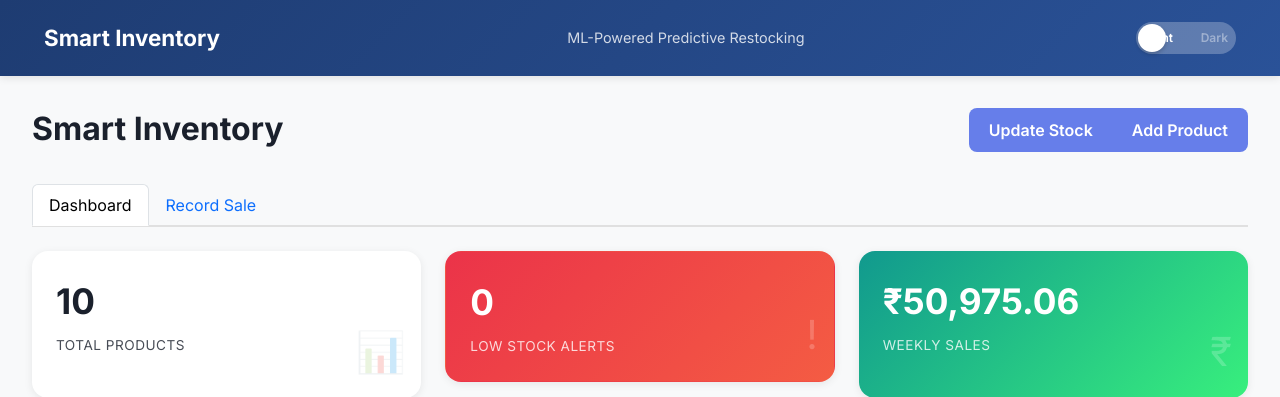
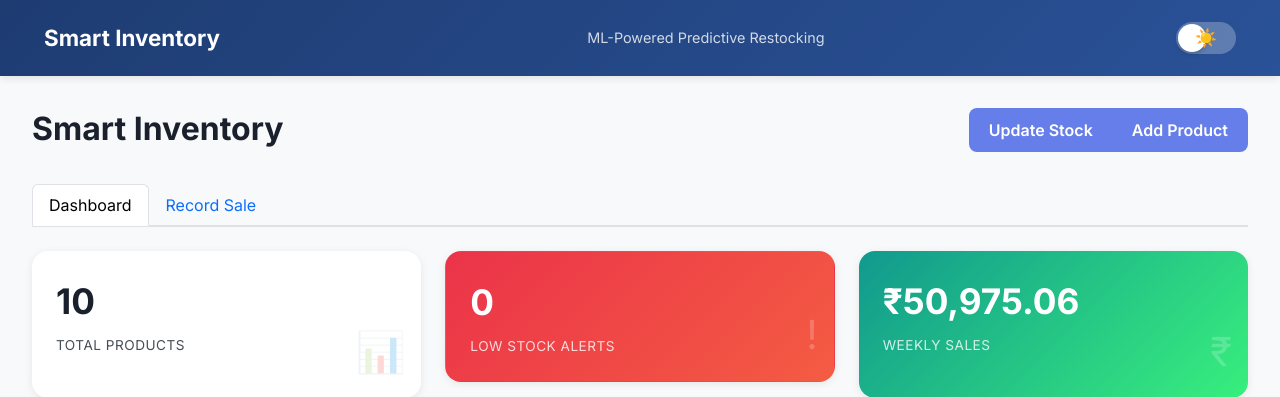
Before and after one commit to Kush69420/Smart-Stock-Predicting-system, a Flask app: page / in a window 1280 px wide. Shown: the top 397 px of the page. Run offline with Flask 3, Linux system fonts and the light colour scheme; data comes from the database, SQL or seed files in the repository; data that the repository does not hold is empty.

Commit message:
Update theme toggle to use sun and moon emojis instead of text
Replace text labels with emoji symbols on the theme toggle slider in the UI.

Replit-Commit-Author: Agent
Replit-Commit-Session-Id: e4a00cd0-bffa-45be-b835-d03da8f41ba9
Replit-Commit-Checkpoint-Type: full_checkpoint
Replit-Commit-Event-Id: eed83256-6636-4893-9465-c7d029096a79
Replit-Commit-Screenshot-Url: https://storage.googleapis.com/screenshot-production-us-central1/bfa5a85c-1217-486a-906c-3747fe48cff2/e4a00cd0-bffa-45be-b835-d03da8f41ba9/Vw5iJCi

```diff
--- a/static/style.css
+++ b/static/style.css
@@ -56,7 +56,7 @@ body {
 
 .theme-toggle-label {
     position: relative;
-    width: 100px;
+    width: 60px;
     height: 32px;
     background-color: rgba(255,255,255,0.25);
     border-radius: 16px;
@@ -65,11 +65,8 @@ body {
     margin: 0;
     display: flex;
     align-items: center;
-    justify-content: space-between;
-    padding: 0 8px;
-    font-size: 0.75rem;
-    font-weight: 600;
-    color: white;
+    justify-content: center;
+    font-size: 1rem;
 }
 
 .theme-toggle-label::after {
@@ -85,10 +82,12 @@ body {
     box-shadow: 0 2px 4px rgba(0,0,0,0.2);
 }
 
-.toggle-text {
-    opacity: 0.6;
+.toggle-emoji {
+    position: absolute;
+    opacity: 0;
     transition: opacity 0.3s;
     z-index: 1;
+    font-size: 1.1rem;
 }
 
 .toggle-light {
@@ -96,7 +95,7 @@ body {
 }
 
 .toggle-dark {
-    opacity: 0.4;
+    opacity: 0;
 }
 
 .theme-toggle-checkbox:checked + .theme-toggle-label {
@@ -104,11 +103,11 @@ body {
 }
 
 .theme-toggle-checkbox:checked + .theme-toggle-label::after {
-    transform: translateX(48px);
+    transform: translateX(28px);
 }
 
 .theme-toggle-checkbox:checked + .theme-toggle-label .toggle-light {
-    opacity: 0.4;
+    opacity: 0;
 }
 
 .theme-toggle-checkbox:checked + .theme-toggle-label .toggle-dark {
--- a/templates/index.html
+++ b/templates/index.html
@@ -25,8 +25,8 @@
             <div class="theme-toggle-container">
                 <input type="checkbox" id="themeToggle" class="theme-toggle-checkbox" onchange="toggleTheme()">
                 <label for="themeToggle" class="theme-toggle-label">
-                    <span class="toggle-text toggle-light">Light</span>
-                    <span class="toggle-text toggle-dark">Dark</span>
+                    <span class="toggle-emoji toggle-light">☀️</span>
+                    <span class="toggle-emoji toggle-dark">🌙</span>
                 </label>
             </div>
         </div>
```
